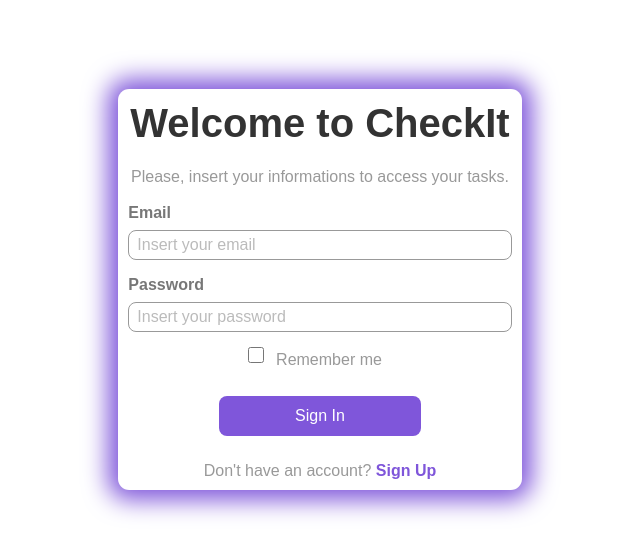
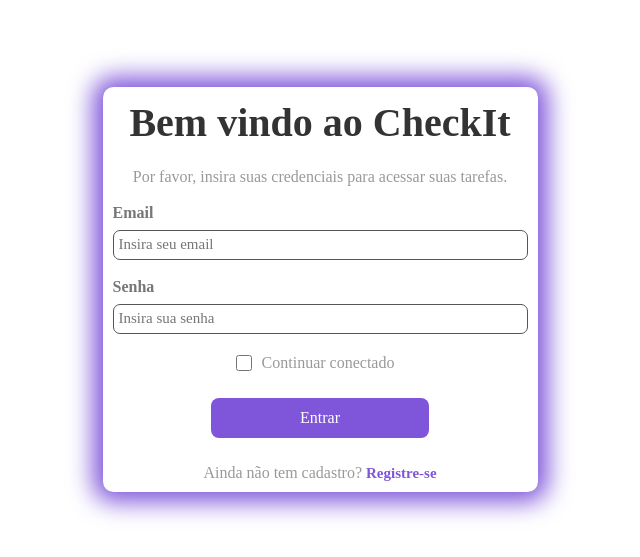
Before and after one commit to Pedro-CRS/ToDoListWeb, a React (Vite) app: page /login in a window 1280 px wide. Shown: the part 111-668 px from the top of the page, without its empty margins (320-960 px from the left). Built offline with nearby package versions, Linux system fonts and the light colour scheme.

Commit message:
Updates - css
all .css are now in the .'css' folder

Modularizing the individual .css (of each page)

Putting all texts in pt-br

```diff
--- a/src/Pages/Login/SignIn.jsx
+++ b/src/Pages/Login/SignIn.jsx
@@ -1,6 +1,6 @@
 import React, { useState } from "react";
 import { useNavigate } from "react-router-dom";
-import "./Login.css";
+import stl from "../../Styles/Login.module.css";
 
 const Login = () => {
 	const navigate = useNavigate();
@@ -25,29 +25,29 @@
 	}
 
 	return (
-		<div className="page">
-			<form className="login-box">
-				<h1 className="title">Welcome to CheckIt</h1>
-				<h2 className="subtitle">Please, insert your informations to access your tasks.</h2>
+		<div className={stl.page}>
+			<form className={stl.loginBox}>
+				<h1 className={stl.title}>Bem vindo ao CheckIt</h1>
+				<h2 className={stl.subtitle}>Por favor, insira suas credenciais para acessar suas tarefas.</h2>
 
-				<div className="w-100 padding-x">
-					<h2 className="field-name">Email</h2>
-					<input className="input-field" value={email} id="email" onChange={(e) => setEmail(e.target.value)} placeholder="Insert your email" />
+				<div className={`w-100 ${stl.paddingX}`}>
+					<h2 className={stl.fieldName}>Email</h2>
+					<input value={email} id="email" onChange={(e) => setEmail(e.target.value)} placeholder="Insira seu email" />
 				</div>
 
-				<div className="w-100 padding-x">
-					<h2 className="field-name">Password</h2>
-					<input className="input-field" value={password} onChange={(e) => setPassword(e.target.value)} placeholder="Insert your password" type="password" />
+				<div className={`w-100 ${stl.paddingX}`}>
+					<h2 className={stl.fieldName}>Senha</h2>
+					<input value={password} onChange={(e) => setPassword(e.target.value)} placeholder="Insira sua senha" type="password" />
 				</div>
 
-				<div className="w-100 keep-signed">
-					<input id="remeberChk" className="checkbox" type="checkbox" />
-					<label htmlFor="remeberChk" className="subtitle">Remember me</label>
+				<div className={`w-100 ${stl.keepSigned}`}>
+					<input id="remeberChk" className={stl.checkbox} type="checkbox" />
+					<label htmlFor="remeberChk" className={stl.subtitle}>Continuar conectado</label>
 				</div>
 
-				<button className="sign-in" type="button" onClick={handleLoginRedirect}>Sign In</button>
+				<button className={stl.signIn} type="button" onClick={handleLoginRedirect}>Entrar</button>
 
-				<h2 className="subtitle">Don't have an account? <a onClick={handleSignUpRedirect}>Sign Up</a></h2>
+				<h2 className={stl.subtitle}>Ainda não tem cadastro? <a onClick={handleSignUpRedirect}>Registre-se</a></h2>
 			</form>
 		</div>
 	);
--- a/src/Pages/Login/SignUp.jsx
+++ b/src/Pages/Login/SignUp.jsx
@@ -1,6 +1,6 @@
 import React, { useState } from "react";
 import { useNavigate } from "react-router-dom";
-import "./Login.css";
+import stl from "../../Styles/Login.module.css";
 
 const Register = () => {
 	const navigate = useNavigate();
@@ -40,40 +40,36 @@
 	}
 
 	return (
-		<div className="page">
-			<form>
-				<div className="login-box">
-					<h1 className="title">Create Your Account</h1>
-					<h2 className="subtitle">Please, fill in the fields below to register and start managing your tasks.</h2>
+		<div className={stl.page}>
+			<form className={stl.loginBox}>
+				<h1 className={stl.title}>Crie sua conta</h1>
+				<h2 className={stl.subtitle}>Por favor, preencha os campos abaixo para registrar-se e comece gerenciar suas tarefas.</h2>
 
-					<div className="w-100 padding-x">
-						<h2 className="field-name">Name</h2>
-						<input className="input-field" value={name} onChange={(e) => setName(e.target.value)} placeholder="Insert your name" />
-					</div>
+				<div className={`w-100 ${stl.paddingX}`}>
+					<h2 className={stl.fieldName}>Nome</h2>
+					<input value={name} onChange={(e) => setName(e.target.value)} placeholder="Insira seu nome" />
+				</div>
 
-					<div className="w-100 padding-x">
-						<h2 className="field-name">Email</h2>
-						<input className="input-field" value={email} onChange={(e) => setEmail(e.target.value)} placeholder="Insert your email" />
-					</div>
+				<div className={`w-100 ${stl.paddingX}`}>
+					<h2 className={stl.fieldName}>Email</h2>
+					<input value={email} onChange={(e) => setEmail(e.target.value)} placeholder="Insira seu email" />
+				</div>
 
-					<div className="w-100 padding-x">
-						<h2 className="field-name">Password</h2>
-						<input className="input-field" value={password} onChange={(e) => setPassword(e.target.value)} placeholder="Create a password" type="password" />
-					</div>
+				<div className={`w-100 ${stl.paddingX}`}>
+					<h2 className={stl.fieldName}>Senha</h2>
+					<input value={password} onChange={(e) => setPassword(e.target.value)} placeholder="Insira a Senha" type="password" />
+				</div>
 
-					<div className="w-100 padding-x">
-						<h2 className="field-name">Confirm Password</h2>
-						<input className="input-field" value={confirmPassword} onChange={(e) => setConfirmPassword(e.target.value)} placeholder="Confirm your password" type="password" />
-					</div>
+				<div className={`w-100 ${stl.paddingX}`}>
+					<h2 className={stl.fieldName}>Confirmar Senha</h2>
+					<input value={confirmPassword} onChange={(e) => setConfirmPassword(e.target.value)} placeholder="Confirmar senha" type="password" />
+				</div>
 
-					<button className="sign-in" type="button" onClick={handleRegisterUser}>
-						Sign Up
-					</button>
+				<button className={stl.signIn} type="button" onClick={handleRegisterUser}>
+					Cadastrar-se
+				</button>
 
-					<h2 className="subtitle">
-						Already have an account? <a onClick={handleSignInRedirect}>Sign In</a>
-					</h2>
-				</div>
+				<h2 className={stl.subtitle}>Já tenha uma conta? <a onClick={handleSignInRedirect}>Entrar</a></h2>
 			</form>
 		</div>
 	);
--- a/src/Styles/Home.module.css
+++ b/src/Styles/Home.module.css
@@ -7,7 +7,6 @@
 	height: 100%;
 	display: flex;
 	margin: 0 auto;
-	font-family: Arial, sans-serif;
 }
 
 .mainContent {
@@ -96,7 +95,8 @@
 	min-height: 2rem;
 	max-width: 2rem;
 	max-height: 2rem;
-	border: 1px solid black;
+	background: #FFFFFF;
+	border: 1px solid #555555;
 	appearance: none;
 	outline: none;
 	vertical-align: middle;
@@ -150,7 +150,7 @@
 	width: 100%;
 	font-size: 0.8rem;
 	color: #888888;
-	margin-left: 0.5rem;
+	/* margin-left: 0.5rem; */
 }
 
 .taskActions {
@@ -208,17 +208,6 @@
 	color: #ffffff;
 }
 
-input,
-select {
-	width: 100%;
-	min-height: 30px;
-	max-height: 30px;
-	padding: 5px;
-	margin-bottom: 10px;
-	border: 1px solid #555555;
-	border-radius: 7px;
-}
-
 .isInvalid {
 	border-color: red;
 }
--- a/src/Pages/Login/Login.css
+++ b/src/Styles/Login.module.css
@@ -1,26 +1,4 @@
-* {
-	overflow: hidden;
-	margin: 0;
-	padding: 0;
-	box-sizing: border-box;
-	text-decoration: none;
-	border: none;
-	outline: none;
-	scroll-behavior: smooth;
-}
-
-html,
-body, #root {
-	height: 100%;
-	width: 100%;
-	background-color: #FFFFFF;
-}
-
-.w-100 {
-	width: 100%;
-}
-
-.padding-x {
+.paddingX {
 	padding: 0 10px;
 }
 
@@ -31,12 +9,11 @@
 	align-items: center;
 	justify-content: center;
 	flex-direction: row;
-	/* background-image: url("../../../Img/");
-	background-repeat: no-repeat;
-	background-size: cover; */
 }
 
-.login-box {
+.loginBox {
+	min-width: 435px;
+	max-width: 435px;
 	display: flex;
 	flex-direction: column;
 	justify-content: center;
@@ -48,14 +25,12 @@
 
 .title {
 	color: #333333;
-	font-family: Arial, sans-serif;
 	font-size: 40px;
 	margin: 12px;
 }
 
 .subtitle {
 	color: #999999;
-	font-family: Arial, sans-serif;
 	font-size: 16px;
 	font-weight: 300;
 	margin: 10px;
@@ -71,36 +46,14 @@
 	cursor: pointer;
 }
 
-.field-name {
+.fieldName {
 	color: #777777;
 	align-self: start;
 	font-size: 16px;
-	font-family: Arial, sans-serif;
 	margin: 8px 0;
 }
 
-.input-field {
-	width: 100%;
-	height: 40px;
-	border-radius: 8px;
-	border: 1px solid #999999;
-	padding-left: 8px;
-	font-size: 16px;
-	color: #777777;
-	box-sizing: border-box;
-	margin-bottom: 8px;
-}
-
-.input-field:focus {
-	border: 1px solid #999999;
-	outline: none;
-}
-
-.input-field::placeholder {
-	color: #bbb;
-}
-
-.sign-in {
+.signIn {
 	width: 50%;
 	height: 40px;
 	border-radius: 8px;
@@ -112,25 +65,25 @@
 	margin: 16px 0px;
 }
 
-.sign-in:hover {
+.signIn:hover {
 	background: #613db7;
 	cursor: pointer;
 }
 
 .checkbox {
 	border: 1px solid #333;
-	margin-right: 2px;
+	margin: 0 !important;
 	height: 16px;
 	width: 16px;
 }
 
-.keep-signed {
+.keepSigned {
 	display: flex;
 	justify-content: center;
 	align-items: center;
 }
 
-.keep-signed label,
-.keep-signed input[type="checkbox"] {
+.keepSigned label,
+.keepSigned input[type="checkbox"] {
 	cursor: pointer;
 }
--- a/src/components/Home/Modal.css
+++ b/src/Styles/Modal.module.css
@@ -1,5 +1,4 @@
-/* Estilos do modal */
-.modal-overlay {
+.modalOverlay {
 	position: fixed;
 	top: 0;
 	left: 0;
--- a/src/Styles/general.css
+++ b/src/Styles/general.css
@@ -1,3 +1,28 @@
+* {
+	overflow: hidden;
+	margin: 0;
+	padding: 0;
+	box-sizing: border-box;
+	text-decoration: none;
+	border: none;
+	outline: none;
+	scroll-behavior: smooth;
+	font-family: "Times New Roman", Times, serif;
+	font-size: 15px;
+}
+
+html,
+body,
+#root {
+	height: 100%;
+	width: 100%;
+	background-color: #FFFFFF;
+}
+
+.w-100 {
+	width: 100%;
+}
+
 .is-invalid {
 	border-color: red;
 }
@@ -21,3 +46,14 @@
 	user-select: none;
 	/* ↑ Non-prefixed version, currently supported by Chrome, Edge, Opera and Firefox */
 }
+
+input,
+select {
+	width: 100%;
+	min-height: 30px;
+	max-height: 30px;
+	padding: 5px;
+	margin-bottom: 10px;
+	border: 1px solid #555555;
+	border-radius: 7px;
+}
--- a/src/components/Home/ToDo.jsx
+++ b/src/components/Home/ToDo.jsx
@@ -7,7 +7,7 @@
 const ToDo = ({ todo, onComplete, onRemove, onEdit }) => {
 	return (
 		<div key={todo.id} className={`${stl.taskItem} ${todo.isCompleted ? stl.done : ""}`}>
-			<div className={stl.taskCheckbox}>
+			<div className={stl.taskCheckbox} style={{ backgroundColor: todo.color }}>
 				<CompleteToDo todo={todo} onChange={onComplete} />
 			</div>
 
@@ -15,8 +15,8 @@
 				<label className={stl.taskTitle}>{todo.text}</label>
 
 				<div className={stl.itemCategory}>
-					<input className={stl.roundedCheckbox} type="checkbox" disabled
-						style={{ backgroundColor: todo.color, borderColor: todo.color, }} />
+					{/* <input className={stl.roundedCheckbox} type="checkbox" disabled
+						style={{ backgroundColor: todo.color, borderColor: todo.color, }} /> */}
 					<span className={stl.taskCategory}>{todo.category}</span>
 				</div>
 			</div>
--- a/src/components/Home/editTaskModal.jsx
+++ b/src/components/Home/editTaskModal.jsx
@@ -1,5 +1,5 @@
 import { React, useState, useEffect } from "react";
-import "./Modal.css";
+import stl from "../../Styles/Modal.module.css";
 
 const ToDoModal = ({ task, onSave, onClose }) => {
 	const [text, setText] = useState("");
@@ -21,8 +21,8 @@
 	};
 
 	return (
-		<div className="modal-overlay">
-			<div className="modal">
+		<div className={stl.modalOverlay}>
+			<div className={stl.modal}>
 				<h3>Editar Tarefa</h3>
 
 				<form>
@@ -40,8 +40,8 @@
 						</select>
 					</div>
 
-					<button className="btnSave" type="button" onClick={handleSave}>Salvar</button>
-					<button className="btnCancel" type="button" onClick={onClose}>Cancelar</button>
+					<button className={stl.btnSave} type="button" onClick={handleSave}>Salvar</button>
+					<button className={stl.btnCancel} type="button" onClick={onClose}>Cancelar</button>
 				</form>
 			</div>
 		</div>
```
